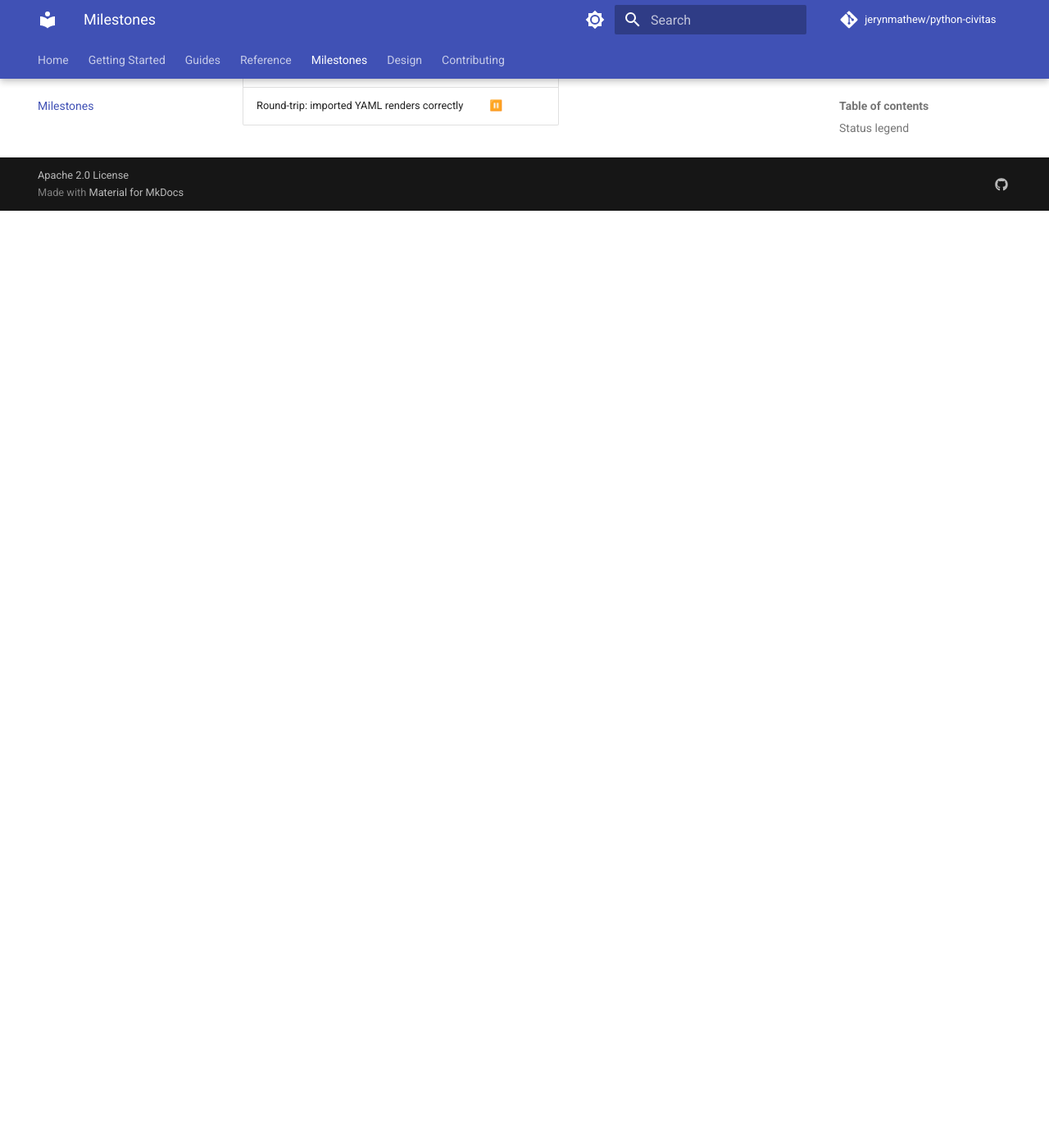
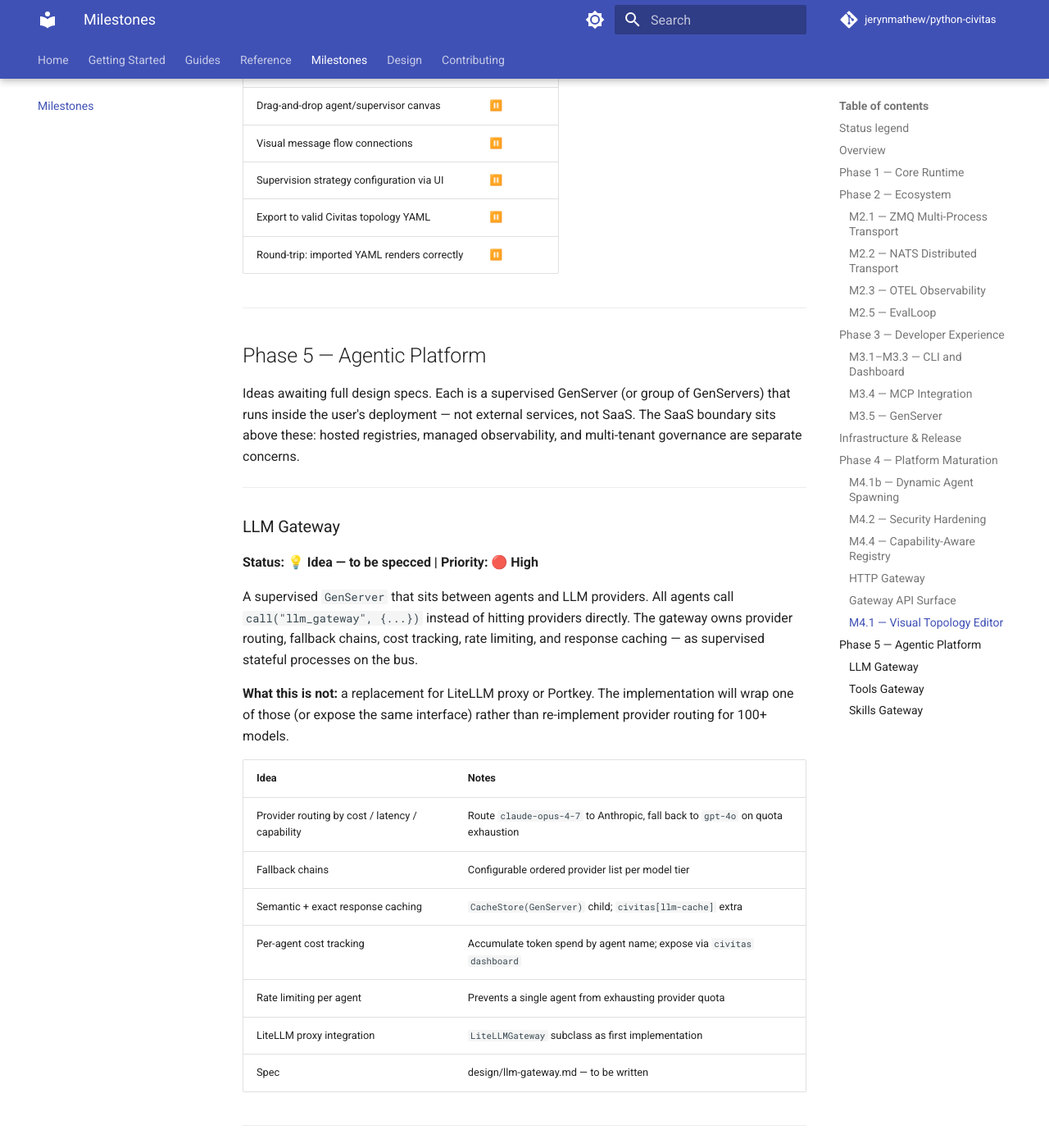
Before and after one commit to jerynmathew/python-civitas, an MkDocs documentation site: the page built from docs/milestones.md, in a window 1280 px wide and 1400 px high, scrolled down 9690 px. Shown: the whole window at 82% size. Built offline with MkDocs 1.6.1 and Material for MkDocs 9.7.7, drawn with Linux system fonts in a browser that asks for light colours; comment, search, counter and statistics services are not loaded; before the commit the page ends 9947 px from its top, so only the background shows below that; some of the changed text lies outside the part shown.

Commit message:
docs: add Phase 5 gateway ideas to milestones (LLM, Tools, Skills)
- Add 💡 status symbol for ideas awaiting full spec
- Add LLM Gateway, Tools Gateway, Skills Gateway to overview table (v0.5+)
- Add Phase 5 section with idea briefs, scope notes, and OSS/SaaS boundary context
- Each entry notes the design spec file to be written

```diff
--- a/docs/milestones.md
+++ b/docs/milestones.md
@@ -12,6 +12,7 @@ Development progress across all phases of Civitas.
 | 🔄 | In Progress |
 | ⏳ | Planned |
 | ⏸️ | Deferred |
+| 💡 | Idea — to be specced |
 
 ---
 
@@ -33,6 +34,9 @@ Development progress across all phases of Civitas.
 | 4 | [HTTP Gateway](#http-gateway) | ⏳ Planned | v0.4 |
 | 4 | [Gateway API Surface](#gateway-api-surface) | ⏳ Planned | v0.4 |
 | 4 | [Visual Topology Editor](#m41-visual-topology-editor) | ⏸️ Deferred | — |
+| 5 | [LLM Gateway](#llm-gateway) | 💡 Idea | v0.5+ |
+| 5 | [Tools Gateway](#tools-gateway) | 💡 Idea | v0.5+ |
+| 5 | [Skills Gateway](#skills-gateway) | 💡 Idea | v0.5+ |
 
 ---
 
@@ -289,3 +293,69 @@ Web-based drag-and-drop editor for designing agent topologies visually.
 | Supervision strategy configuration via UI | ⏸️ |
 | Export to valid Civitas topology YAML | ⏸️ |
 | Round-trip: imported YAML renders correctly | ⏸️ |
+
+---
+
+## Phase 5 — Agentic Platform
+
+Ideas awaiting full design specs. Each is a supervised GenServer (or group of GenServers) that runs inside the user's deployment — not external services, not SaaS. The SaaS boundary sits above these: hosted registries, managed observability, and multi-tenant governance are separate concerns.
+
+---
+
+### LLM Gateway
+
+**Status: 💡 Idea — to be specced | Priority: 🔴 High**
+
+A supervised `GenServer` that sits between agents and LLM providers. All agents call `call("llm_gateway", {...})` instead of hitting providers directly. The gateway owns provider routing, fallback chains, cost tracking, rate limiting, and response caching — as supervised stateful processes on the bus.
+
+**What this is not:** a replacement for LiteLLM proxy or Portkey. The implementation will wrap one of those (or expose the same interface) rather than re-implement provider routing for 100+ models.
+
+| Idea | Notes |
+|------|-------|
+| Provider routing by cost / latency / capability | Route `claude-opus-4-7` to Anthropic, fall back to `gpt-4o` on quota exhaustion |
+| Fallback chains | Configurable ordered provider list per model tier |
+| Semantic + exact response caching | `CacheStore(GenServer)` child; `civitas[llm-cache]` extra |
+| Per-agent cost tracking | Accumulate token spend by agent name; expose via `civitas dashboard` |
+| Rate limiting per agent | Prevents a single agent from exhausting provider quota |
+| LiteLLM proxy integration | `LiteLLMGateway` subclass as first implementation |
+| Spec | design/llm-gateway.md — to be written |
+
+---
+
+### Tools Gateway
+
+**Status: 💡 Idea — to be specced | Priority: 🔴 High**
+
+A supervised `GenServer` that aggregates tool sources — local tool registries, MCP servers, remote APIs — and presents a unified tool namespace to all agents on the bus. Agents call `self.tools.get("gateway://web_search")` without knowing where the tool lives or how it is authenticated.
+
+Extends the MCP integration work (M3.4): MCP servers are one source among several that the gateway aggregates.
+
+| Idea | Notes |
+|------|-------|
+| Unified tool namespace across local + MCP + remote sources | Single address scheme: `gateway://source/tool_name` |
+| Per-agent credential isolation | Agent A's API keys never visible to Agent B |
+| Tool call sandboxing | Filesystem + network isolation for untrusted tool execution |
+| Schema normalisation | Tools from different sources exposed with a consistent schema |
+| Health monitoring + circuit breaker | Unhealthy tool sources removed from routing automatically |
+| Tool call spans in OTEL traces | Every tool invocation appears as a child span |
+| Spec | design/tools-gateway.md — to be written |
+
+---
+
+### Skills Gateway
+
+**Status: 💡 Idea — to be specced | Priority: 🟡 Medium**
+
+A supervised registry of composable agent workflows — "skills" — that can be discovered and invoked by name or capability. A skill is a named, versioned sequence of tool calls, LLM steps, or sub-agent invocations exposed as a single callable unit on the bus.
+
+Extends the Capability-Aware Registry (M4.4): where M4.4 answers "which agent can do X?", the Skills Gateway answers "invoke skill X, wherever it runs."
+
+| Idea | Notes |
+|------|-------|
+| `@skill` decorator — declare a reusable workflow on any agent | Versioned, named, queryable by capability tags |
+| Skill discovery by capability / input type | `gateway.find_skill("summarise", input_type="text/html")` |
+| Cross-agent skill composition | Skills can invoke other skills; gateway handles routing |
+| Skill versioning with semver + forward compatibility | Old callers work when a skill is upgraded |
+| Local + remote skill sources | Skills can live in the local registry or a remote Civitas deployment |
+| Hosted skills marketplace | Future SaaS layer — shared skills across organisations |
+| Spec | design/skills-gateway.md — to be written |
```
